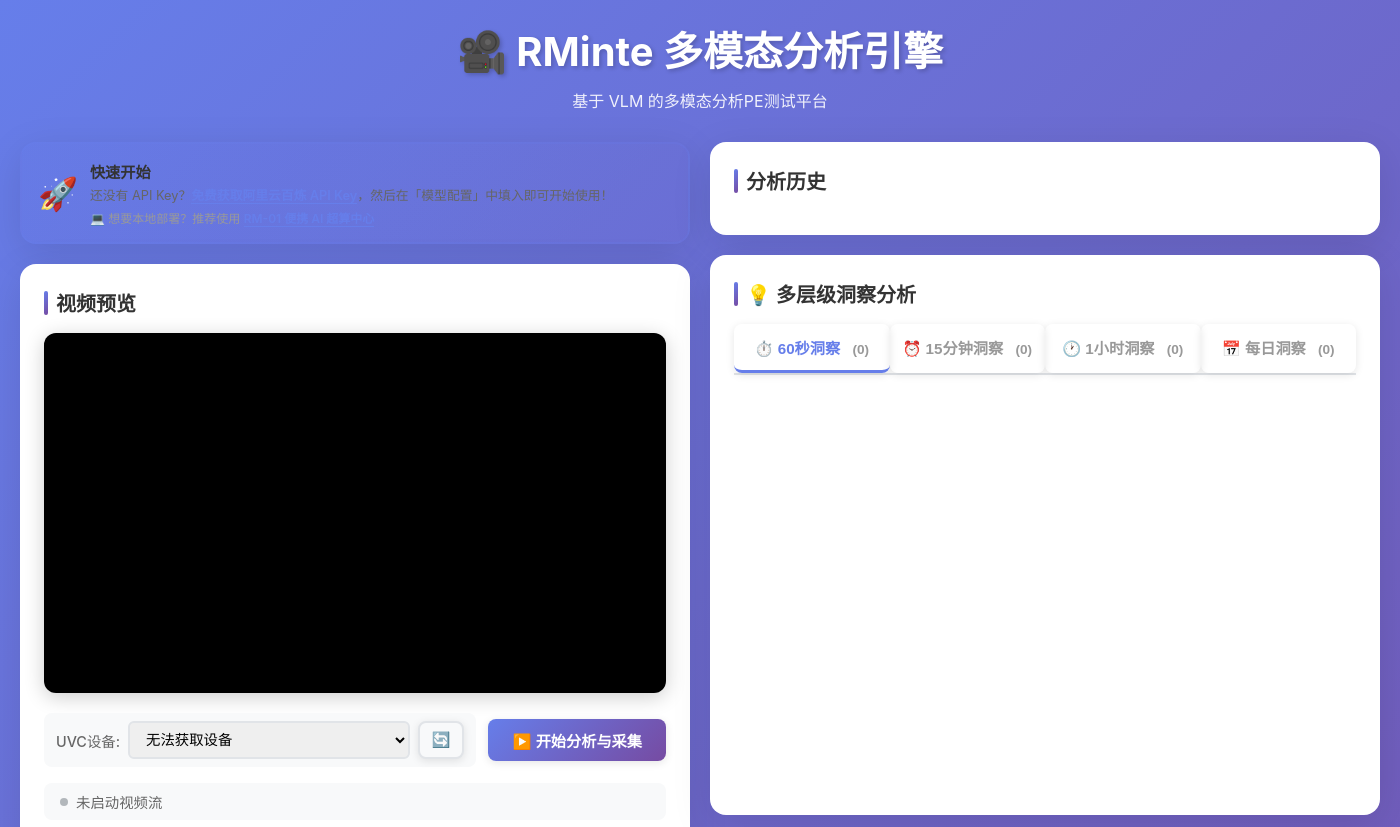
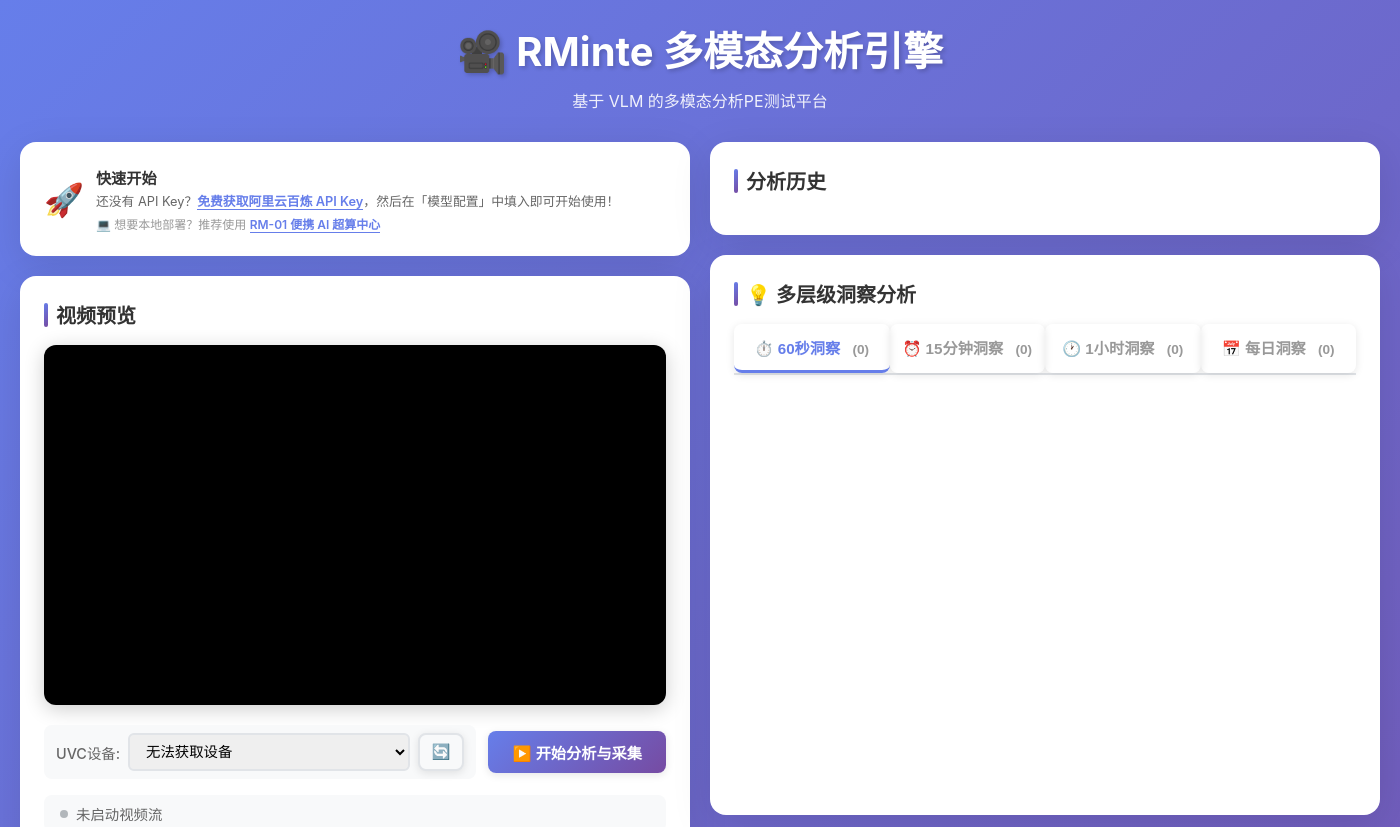
Before and after one commit to thomas-hiddenpeak/vlmA, an Electron app: page public/index.html in a window 1400 px wide. Shown: the top 827 px of the page. Drawn offline with nearby package versions, Linux system fonts and the light colour scheme.

Commit message:
UI: 优化快速开始组件样式

```diff
--- a/public/index.html
+++ b/public/index.html
@@ -771,7 +771,7 @@
       <!-- 左侧容器：快速开始 + 视频预览 + 系统配置 -->
       <div style="display: flex; flex-direction: column; gap: 20px;">
         <!-- 快速开始提示 -->
-        <div class="card" style="background: linear-gradient(135deg, rgba(102, 126, 234, 0.05) 0%, rgba(118, 75, 162, 0.05) 100%); border: 2px solid rgba(102, 126, 234, 0.2); padding: 16px;">
+        <div class="card">
           <div style="display: flex; align-items: center; gap: 12px;">
             <div style="font-size: 2rem;">🚀</div>
             <div style="flex: 1;">
```
